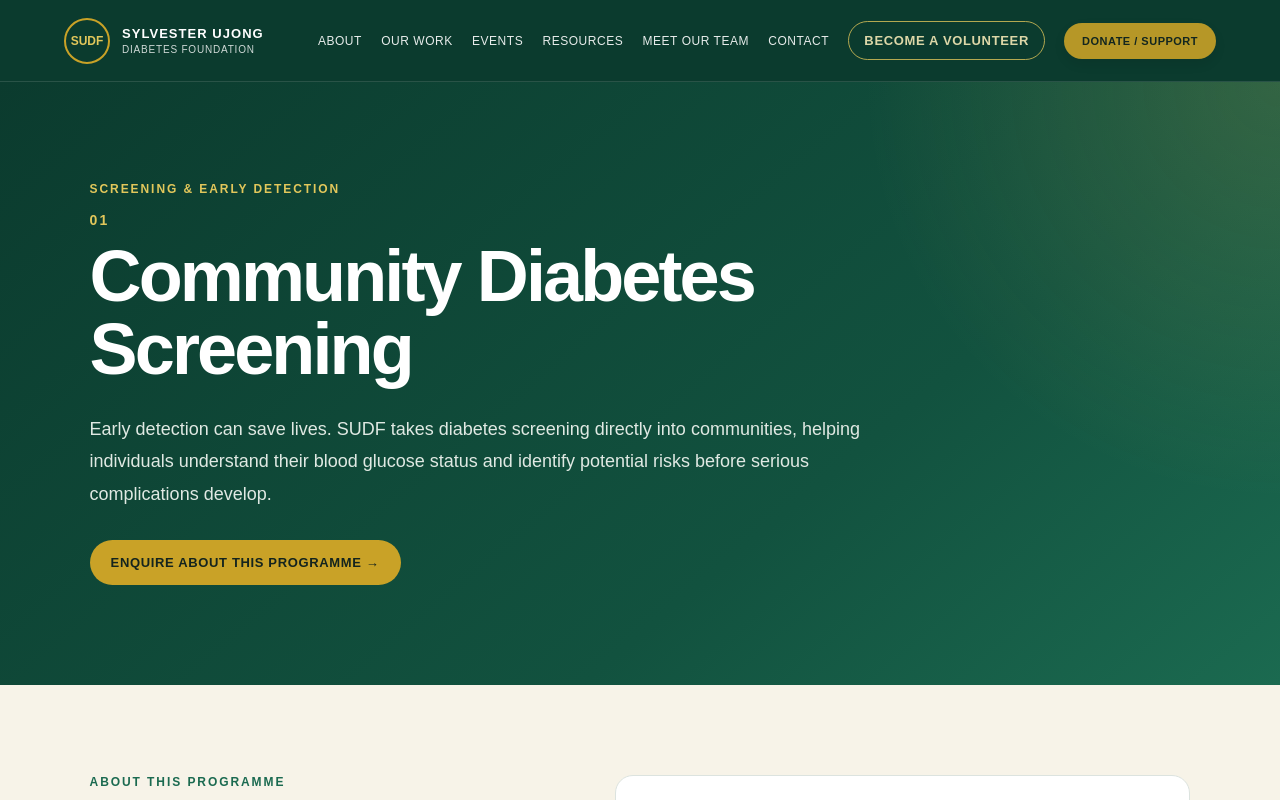
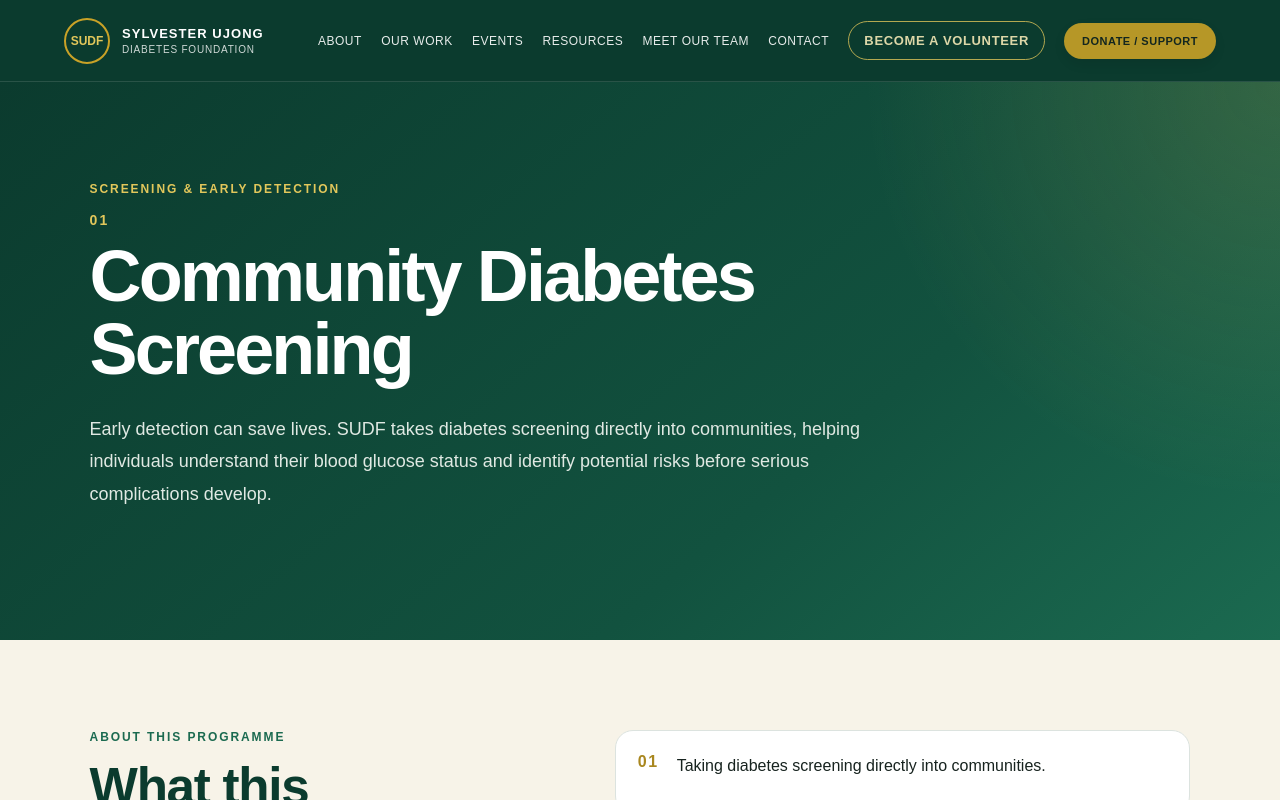
Before and after one commit to AkongShadrach/SUDF-website, a Next.js app: page /programmes/community-diabetes-screening in a window 1280 px wide. Shown: the top 800 px of the page. Built offline with nearby package versions, Linux system fonts and the light colour scheme.

Commit message:
Remove enquiry buttons from programme hero sections

```diff
--- a/app/programmes/[slug]/page.tsx
+++ b/app/programmes/[slug]/page.tsx
@@ -63,7 +63,6 @@ export default async function ProgrammeDetailPage({ params }: { params: Promise<
           <span className="sudf-programme-number">{programme.number}</span>
           <h1>{programme.title}</h1>
           <p className="sudf-programme-intro">{programme.introduction}</p>
-          <Link className="button button-gold" href="/contact">Enquire about this programme →</Link>
         </div>
       </section>
       <section className="sudf-programme-content section">
```
